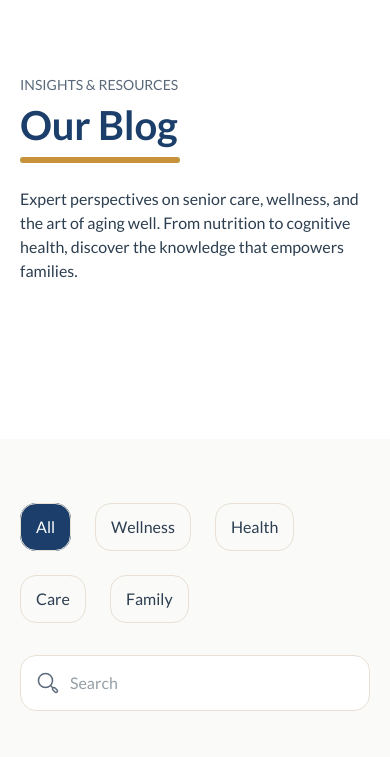
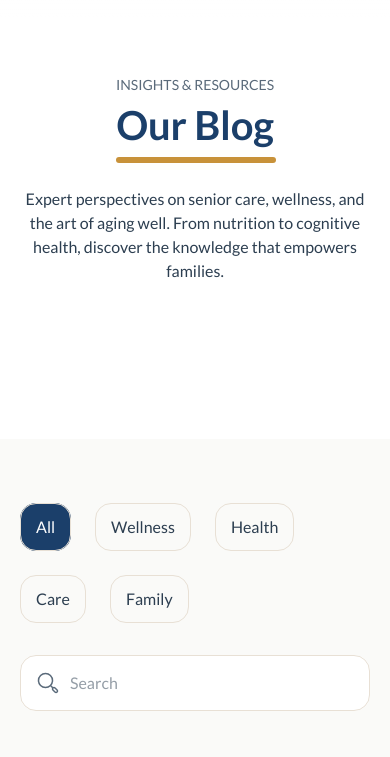
Before and after one commit to CRIMSON-CORP/delight-haven, a website built with Vite: page blog.html in a window 390 px wide. Shown: the part 81-838 px from the top of the page. Built offline with nearby package versions, Linux system fonts and the light colour scheme; some packages are replaced by stand-ins of ours.

Commit message:
fix: centred blog page hero for mobile

```diff
--- a/blog.html
+++ b/blog.html
@@ -51,7 +51,7 @@
       >
         <div class="container flex flex-col justify-center items-center">
           <div class="flex flex-col gap-16 items-center max-w-225">
-            <header class="flex flex-col md:items-center md:text-center">
+            <header class="flex flex-col items-center text-center">
               <span class="font-medium leading-snug text-text-secondary mb-2 text-sm md:text-base"
                 >INSIGHTS & RESOURCES</span
               >
```
